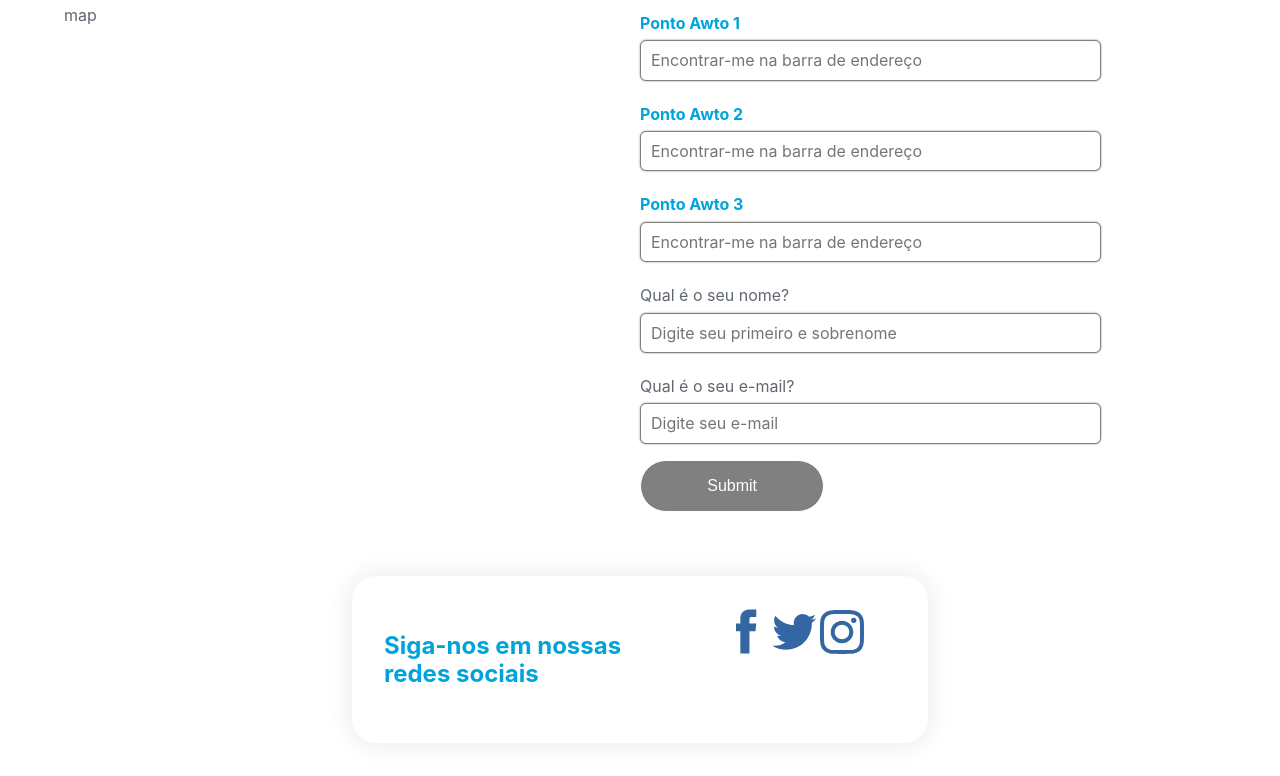
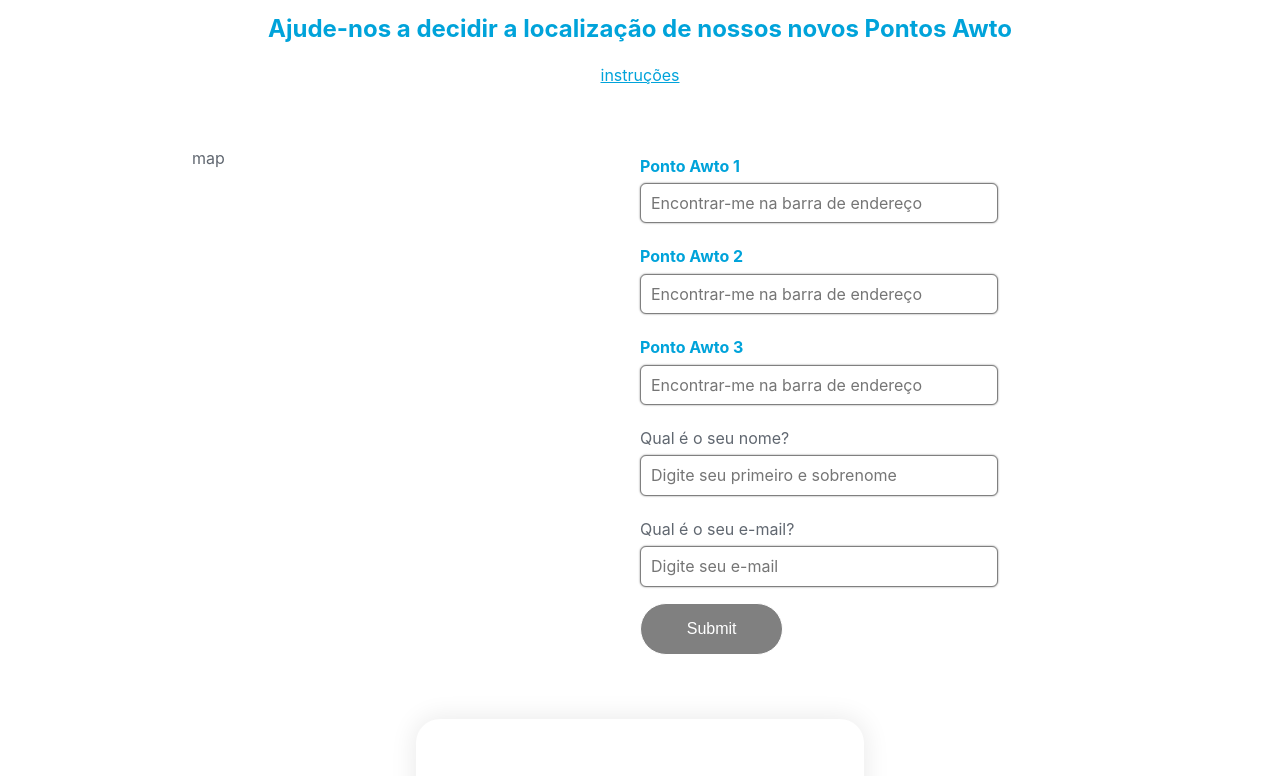
Before and after one commit to manugarcal/awto-landing-page-bra, a React (Create React App) app: page / in a window 1280 px wide. Shown: the part 2000-2776 px from the top of the page. Built offline with nearby package versions, Linux system fonts and the light colour scheme.

Commit message:
css fix some details

```diff
--- a/src/App.css
+++ b/src/App.css
@@ -73,7 +73,6 @@
 
 .headerBtn {
     margin: auto .5vw;
-    color: #fff;
     text-decoration: none;
     border-radius: 15px;
     display: inline-block;
--- a/src/components/Navbar.jsx
+++ b/src/components/Navbar.jsx
@@ -7,14 +7,14 @@
       <div className="w-100 w-50-l">
         <img src={awtoLogo} alt="Awto Logo" />
       </div>
-      <div className="butonsContainer w-100 w-50-l">
-        <a href="/home" className="headerBtn">
+      <div className="butonsContainer dn db-l w-100 w-50-l">
+        <a href="/home" className="headerBtn white">
           Nossos Pilares
         </a>
-        <a href="/home" className="headerBtn">
+        <a href="/home" className="headerBtn white">
           Contato
         </a>
-        <a href="/home" className="headerBtn">
+        <a href="/home" className="headerBtn fw7 br-pill pv3 ph4 bg-white text-color-primary">
           Sugere Pontos Awto
         </a>
       </div>
--- a/src/components/SocialMedia.jsx
+++ b/src/components/SocialMedia.jsx
@@ -8,14 +8,14 @@
     <section className="w-90 w-50-l db center ma5">
       <div className="socialMediaWrapper flex justify-center flex-wrap pa4">
         <h3 className="text-color-primary f3 db w-100 w-60-l center tc tl-l">Siga-nos em nossas redes sociais</h3>
-        <div className="flex justify-center w-100 w-40-l">
-          <div className="socialMediaIcon">
+        <div className="flex justify-center w-100 w-40-l items-center">
+          <div className="socialMediaIcon pa2 pa2-l">
             <img src={iconFb} alt="FaceBook" />
           </div>
-          <div className="socialMediaIcon">
+          <div className="socialMediaIcon pa2 pa2-l">
             <img src={iconTt} alt="Twitter" />
           </div>
-          <div className="socialMediaIcon">
+          <div className="socialMediaIcon pa2 pa2-l">
             <img src={iconIg} alt="Instagram" />
           </div>
         </div>
--- a/src/views/Home.jsx
+++ b/src/views/Home.jsx
@@ -11,7 +11,7 @@
 export const Home = () => {
     return (
         <div >
-            <div className="w-100 center ph3 ph5-l">
+            <div className="w-80 center ph3 ph5-l">
                 <Navbar />
                 <Header />
                 <Benefits />
```
